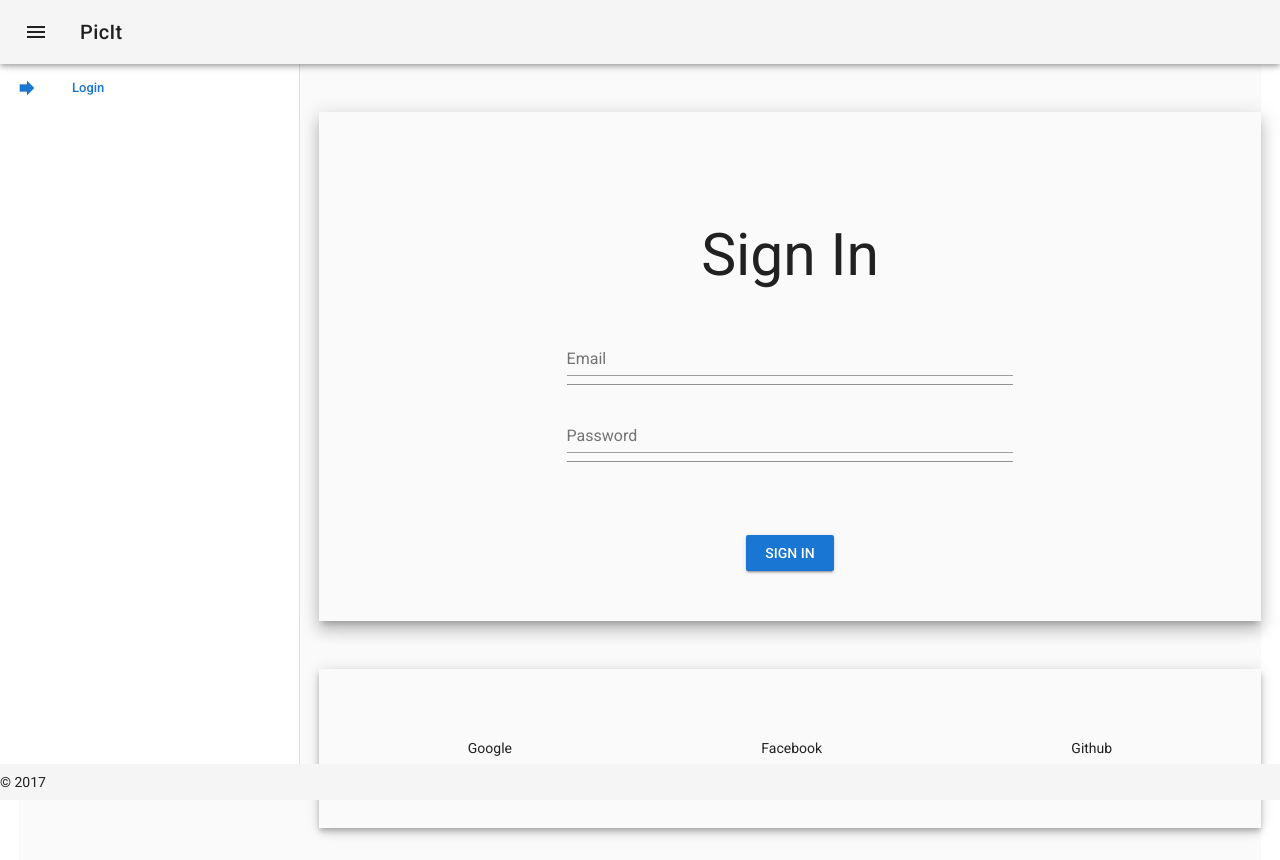
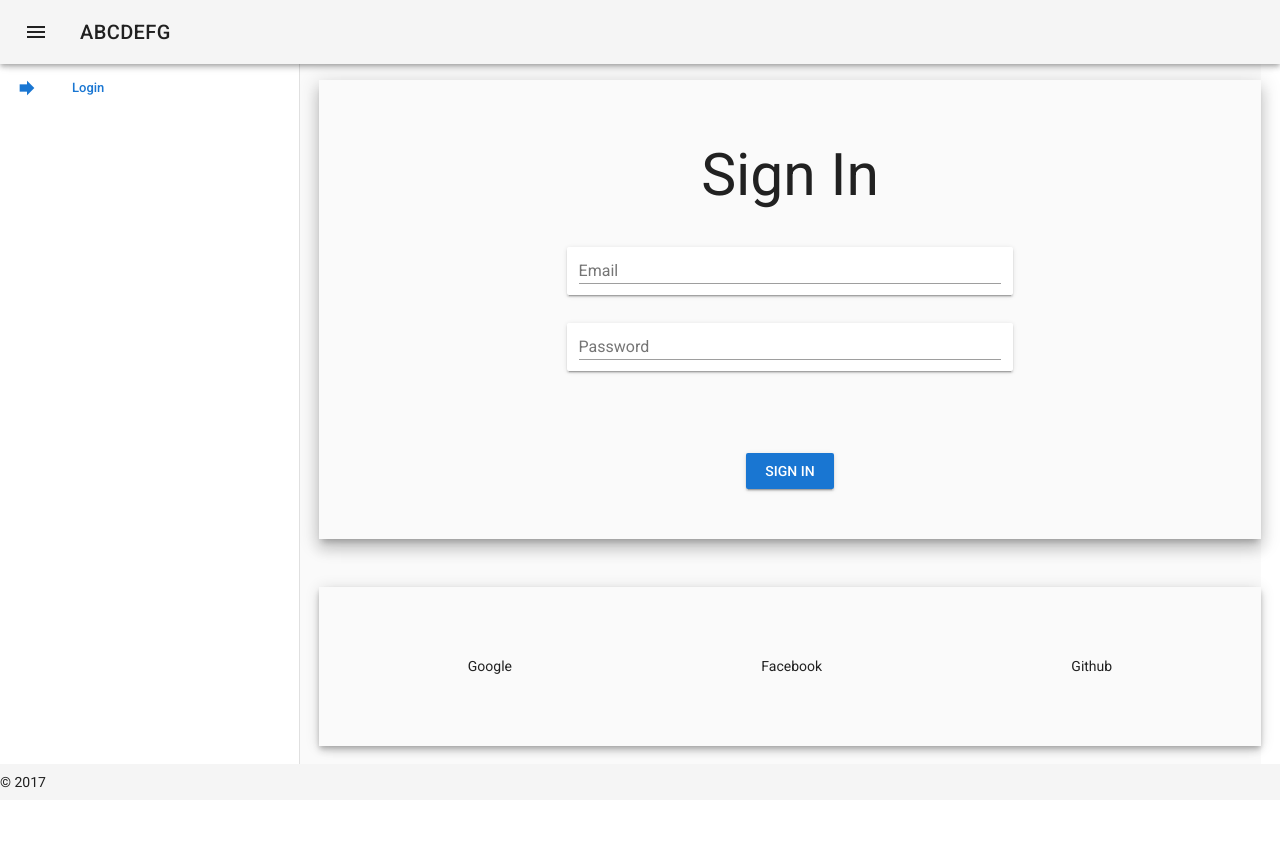
Before and after one commit to Puckbert/citpit-v2, a Vue app in the folder client/: page /#/login in a window 1280 px wide. After the commit the page ends 800 px from the top, so only its background shows below. Built offline with nearby package versions, Linux system fonts and the light colour scheme.

Commit message:
Frontend Debugging

```diff
--- a/client/src/App.vue
+++ b/client/src/App.vue
@@ -59,7 +59,8 @@
       </v-navigation-drawer>
       <v-toolbar app fixed clipped-left>
         <v-toolbar-side-icon @click.stop="drawer = !drawer"></v-toolbar-side-icon>
-        <v-toolbar-title>{{ name }}</v-toolbar-title>
+        <v-toolbar-title>ABCDEFG
+        </v-toolbar-title>
       </v-toolbar>
       <v-content elevation-10>
         <router-view />
@@ -102,9 +103,9 @@ export default {
 </script>
 
 <style>
-.v-list-tile-link-active{
+/* .v-list-tile-link-active{
   background: black;
   color: blue;
-}
+} */
 
 </style>
--- a/client/src/components/App.vue
+++ b/client/src/components/App.vue
@@ -1,6 +1,6 @@
 <template>
-  <div id="app">
-    <v-content class="pa-0">
+  <div id="app" mt-1>
+    <v-content class="pa-0 elevation-10">
       <v-container fluid fill-height>
         <v-layout justify-center align-center>
           <v-flex shrink justify-center>
--- a/client/src/components/Login.vue
+++ b/client/src/components/Login.vue
@@ -1,20 +1,20 @@
 <template>
   <div id="Login">
-    <v-container fluid elevation-10 mt-5>
+    <v-container fluid elevation-10 mt-3>
       <v-layout row wrap>
-        <v-flex xs12 class="text-xs-center" mt-5>
+        <v-flex xs12 class="text-xs-center" >
           <h1>Sign In</h1>
         </v-flex>
         <v-flex xs12 sm6 offset-sm3 mt-3>
           <form>
             <v-layout column>
               <v-flex>
-                <v-text-field name="email" label="Email" id="email" type="email" required></v-text-field>
+                <v-text-field name="email" label="Email" id="email" type="email" solo required></v-text-field>
               </v-flex>
               <v-flex>
-                <v-text-field name="password" label="Password" id="password" type="password" required></v-text-field>
+                <v-text-field name="password" label="Password" id="password" type="password" solo required></v-text-field>
               </v-flex>
-              <v-flex class="text-xs-center" mt-5>
+              <v-flex class="text-xs-center" mt-5 @click="login">
                 <v-btn color="primary" type="submit">Sign In</v-btn>
               </v-flex>
             </v-layout>
```
